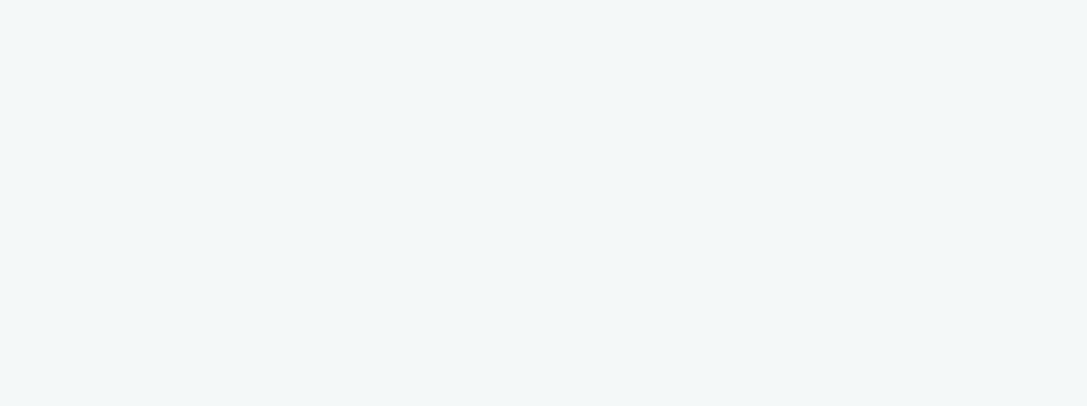
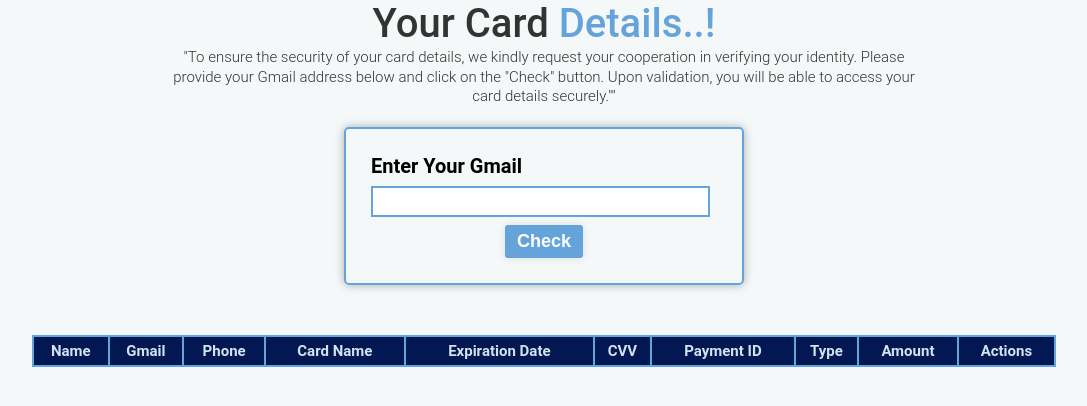
Before and after one commit to cynos28/Hotel-Reservation-system, a React (Create React App) app in the folder client/: page /card-details in a window 1280 px wide. Before the commit this address had no page. Shown: the top 406 px of the page, without its empty margins (96-1183 px from the left). Built offline with nearby package versions, Linux system fonts and the light colour scheme.

Commit message:
Fetching card details functionality added frontend part

```diff
--- a/client/src/App.js
+++ b/client/src/App.js
@@ -36,7 +36,8 @@ import { ToastContainer } from 'react-toastify';
 import 'react-toastify/dist/ReactToastify.css';
 
 //Payments
-import AddPayment from './pages/Payments/AddPayment/index.js';
+import AddPayment from './pages/Payments/AddPayment';
+import CardDetails from './pages/Payments/CardDetails';
 
 axios.defaults.withCredentials = true;
 
@@ -94,6 +95,8 @@ function App() {
 
           {/* Payments page */}
           <Route path="/add-payment" element={<AddPayment />} />
+          <Route path="/card-details" element={<CardDetails />} />
+
 
 
         </Routes>
--- a/client/src/pages/Payments/AddPayment/index.js
+++ b/client/src/pages/Payments/AddPayment/index.js
@@ -1,6 +1,6 @@
 import React, { useState } from "react";
 import { useNavigate } from "react-router";
-import "./addpayment.css";
+import "./styles.css";
 import axios from "axios";
 import bookimg from "./img/bkbokinfrom.png";
 import { useParams } from "react-router-dom";
--- /dev/null
+++ b/client/src/pages/Payments/CardDetails/index.js
@@ -0,0 +1,133 @@
+import React, { useState } from "react";
+import axios from "axios";
+import { Link } from "react-router-dom";
+import "./styles.css";
+import { BACKEND_URL } from "../../../constants";
+function CardDetail() {
+  const [payment, setPayment] = useState([]);
+  const [gmail, setGmail] = useState("");
+  const handleChange = (e) => {
+    setGmail(e.target.value);
+  };
+  const handleSubmit = async (e) => {
+    e.preventDefault();
+    try {
+      const response = await axios.get(
+        `${BACKEND_URL}/api/payment?gmail=${gmail}`
+      );
+      console.log("Response:", response.data);
+      const relevantCard = response.data.payment.filter(
+        (payment) => payment.gmail === gmail
+      );
+
+      setPayment(relevantCard);
+
+      if (relevantCard.length === 0) {
+        alert("No Card found,Please enter valid Gmail address");
+      }
+    } catch (error) {
+      console.error("Error fetching ratings:", error);
+    }
+  };
+
+  /*Delete Code */
+  const deleteHandler = async (_id) => {
+    const confirmed = window.confirm(
+      "Are you sure you want to delete this Details?"
+    );
+
+    if (confirmed) {
+      try {
+        await axios.delete(`${BACKEND_URL}/api/payment/${_id}`);
+        window.alert("Card details deleted successfully!");
+        window.location.reload();
+      } catch (error) {
+        // Handle deletion error if needed
+        console.error("Error deleting Message details:", error);
+      }
+    }
+  };
+  return (
+    <div>
+      <div className="find_full">
+        <h1 className="main_book_topic_card">
+          Your Card <span className="sub_book_topic">Details..!</span>
+        </h1>
+        <p className="subpara_card">
+          "To ensure the security of your card details, we kindly request your
+          cooperation in verifying your identity. Please provide your Gmail
+          address below and click on the "Check" button. Upon validation, you
+          will be able to access your card details securely.""
+        </p>
+        <form className="find_form" onSubmit={handleSubmit}>
+          <label htmlFor="gmail" className="find_full_box_label">
+            Enter Your Gmail
+          </label>
+          <br></br>
+          <input
+            className="find_full_box_input"
+            type="email"
+            id="gmail"
+            name="gmail"
+            value={gmail}
+            onChange={handleChange}
+            required
+          />
+          <br></br>
+          <button type="submit" className="btn_find">
+            Check
+          </button>
+        </form>
+      </div>
+      <div className="tble_card_details_main">
+        <table className="tble_card_details">
+          <thead className="tble_card_details_hed">
+            <tr className="tble_card_details_tr">
+              <th className="tble_card_details_th">Name</th>
+              <th className="tble_card_details_th">Gmail</th>
+              <th className="tble_card_details_th">Phone</th>
+              <th className="tble_card_details_th">Card Name</th>
+              <th className="tble_card_details_th">Expiration Date</th>
+              <th className="tble_card_details_th">CVV</th>
+              <th className="tble_card_details_th">Payment ID</th>
+              <th className="tble_card_details_th">Type</th>
+              <th className="tble_card_details_th">Amount</th>
+              <th className="tble_card_details_th">Actions</th>
+            </tr>
+          </thead>
+          {payment.map((payment, index) => (
+            <tbody>
+              <tr key={index}>
+                <td className="tble_card_details_th">{payment.name}</td>
+                <td className="tble_card_details_th">{payment.gmail}</td>
+                <td className="tble_card_details_th">{payment.phone}</td>
+                <td className="tble_card_details_th">{payment.cardname}</td>
+                <td className="tble_card_details_th">{payment.expdate}</td>
+                <td className="tble_card_details_th">{payment.cvv}</td>
+                <td className="tble_card_details_th">{payment.payid}</td>
+                <td className="tble_card_details_th">{payment.type}</td>
+                <td className="tble_card_details_th">{payment.amount}</td>
+                <td className="tble_card_details_th">
+                  <Link
+                    to={`/updatepayment/${payment._id}`}
+                    className="updtbtn"
+                  >
+                    Update
+                  </Link>
+                  <button
+                    className="dltbtn"
+                    onClick={() => deleteHandler(payment._id)}
+                  >
+                    Delete
+                  </button>
+                </td>
+              </tr>
+            </tbody>
+          ))}
+        </table>
+      </div>
+    </div>
+  );
+}
+
+export default CardDetail;
--- /dev/null
+++ b/client/src/pages/Payments/CardDetails/styles.css
@@ -0,0 +1,96 @@
+.find_full {
+  font-family: "Roboto", sans-serif;
+  width: 100%;
+}
+
+.find_form {
+  width: 400px;
+  border: 2px solid #65a4da;
+  padding: 25px;
+  margin: 0 auto;
+  border-radius: 5px;
+  box-shadow: 0 0 10px rgba(0, 0, 0, 0.3);
+}
+.find_full_box_label {
+  font-size: 20px;
+  font-weight: bold;
+}
+.find_full_box_input {
+  width: 98%;
+  padding: 2px 4px;
+  margin: 8px 0;
+  font-size: 20px;
+  border: 2px solid #65a4da;
+}
+.subpara_card {
+  font-size: 15px;
+  padding: 0 20%;
+  margin-bottom: 20px;
+  text-align: center;
+}
+.main_book_topic_card {
+  margin-bottom: 0px;
+  padding-bottom: 0px;
+  text-align: center;
+  font-size: 40px;
+}
+.btn_find {
+  background-color: #65a4da;
+  border: 2px solid #65a4da;
+  color: white;
+  font-size: 18px;
+  font-weight: bold;
+  margin: 0 auto;
+  justify-content: center;
+  display: flex;
+  border-radius: 3px;
+  cursor: pointer;
+  text-transform: capitalize;
+  text-decoration: none;
+  box-shadow: 0 0 10px rgba(0, 0, 0, 0.1);
+  padding: 4px 10px;
+}
+.tble_card_details_main {
+  padding: 50px 10%;
+}
+.tble_card_details {
+  width: 100%;
+  font-family: "Roboto", sans-serif;
+  border: 2px solid #65a4da;
+}
+
+.tble_card_details_th {
+  border: 2px solid #65a4da;
+  margin: 0;
+  text-align: center;
+  padding: 5px 0;
+}
+
+.updtbtn{
+    background-color: #65a4da;
+    border: 2px solid #65a4da;
+    color: white;
+    font-size: 18px;
+    font-weight: bold;
+    border-radius: 3px;
+    cursor: pointer;
+    text-transform: capitalize;
+    text-decoration: none;
+    box-shadow: 0 0 10px rgba(0, 0, 0, 0.1);
+    padding: 4px 10px;
+    margin-right: 25px;
+    text-decoration: none;
+}
+.dltbtn{
+    background-color: #ed1313;
+    border: 2px solid #ed1313;
+    color: white;
+    font-size: 18px;
+    font-weight: bold;
+    border-radius: 3px;
+    cursor: pointer;
+    text-transform: capitalize;
+    text-decoration: none;
+    box-shadow: 0 0 10px rgba(0, 0, 0, 0.1);
+    padding: 4px 10px;
+}
```
Also changed, not shown: client/src/pages/Payments/AddPayment/styles.css (renamed from client/src/pages/Payments/AddPayment/addpayment.css).
